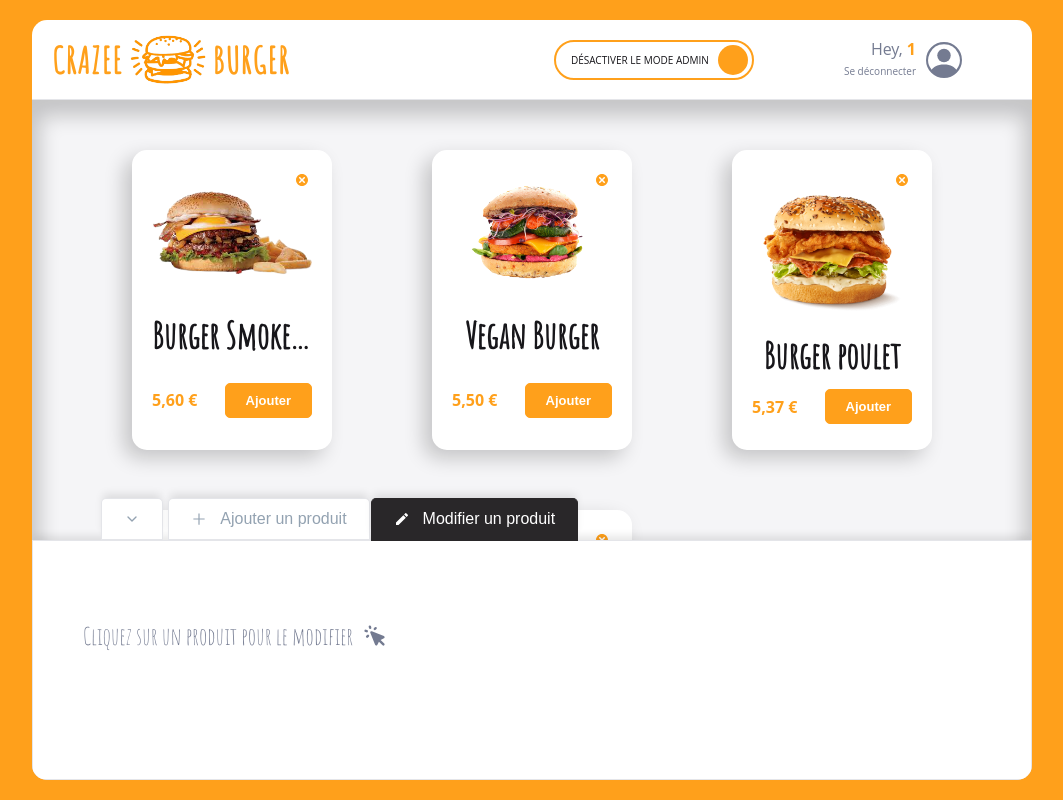
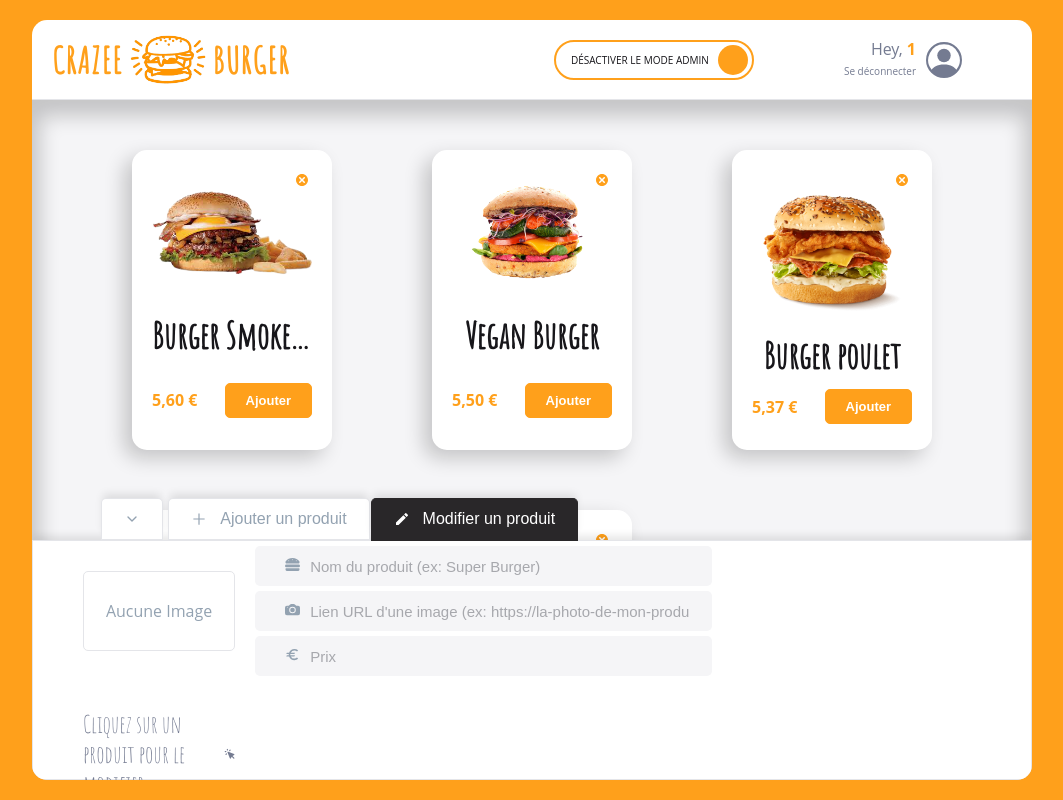
Before and after one commit to NFiker/crazee-burger, a React (Vite) app: page /order/1 in a window 1280 px wide. Shown: the whole page, without its empty margins (108-1171 px from the left). Built offline with nearby package versions, Linux system fonts and the light colour scheme; a web font is replaced by a local one.

Commit message:
🚧  F09 > ADMIN > EditForm > retrieve info of clicked on card with AddForm form

```diff
--- a/src/components/pages/order/main/admin/adminPanel/EditForm.jsx
+++ b/src/components/pages/order/main/admin/adminPanel/EditForm.jsx
@@ -1,13 +1,79 @@
 import HintMessage from "./HintMessage";
 import OrderContext from "../../../../../../context/OrderContext";
 import { useContext } from "react";
+import { getInputTextsConfig } from "./getInputTextsConfig.jsx";
+import styled from "styled-components";
+import ImagePreview from "./ImagePreview.jsx";
+import { useState } from "react";
+import TextInput from "../../../../../reusable-ui/TextInput.jsx";
+import { EMPTY_PRODUCT } from "../../../../../../enums/product";
 
 export default function EditForm() {
   const { productSelected } = useContext(OrderContext);
+  const [productBeingEdited, setProductBeingEdited] = useState(EMPTY_PRODUCT);
+
+  const inputTexts = getInputTextsConfig(productSelected);
+
+  const handleChange = (event) => {
+    const { name, value } = event.target;
+    setProductBeingEdited({ ...productBeingEdited, [name]: value });
+  };
+
   return (
-    <div>
+    <EditFormStyled>
+      <ImagePreview
+        title={productSelected.title}
+        imageSource={productSelected.imageSource}
+      />
+      <div className="input-fields">
+        {inputTexts.map((input) => (
+          <TextInput
+            key={input.id}
+            // name={input.name}
+            // value={input.value}
+            // placeholder={input.placeholder}
+            // Icon={input.Icon}
+            {...input}
+            onChange={handleChange}
+            version="minimalist"
+          />
+        ))}
+      </div>
       <HintMessage />
-      <span>{productSelected && productSelected.title}</span>
-    </div>
+    </EditFormStyled>
   );
 }
+
+const EditFormStyled = styled.form`
+  display: grid;
+  grid-template-columns: 1fr 3fr;
+  grid-template-rows: repeat(4, 1fr);
+  grid-template-areas:
+    "image-preview   input-fields"
+    "image-preview   input-fields"
+    "image-preview   input-fields"
+    ".               submit-button";
+
+  height: 100%;
+  width: 70%;
+  grid-column-gap: 20px;
+  grid-row-gap: 8px;
+
+  .input-fields {
+    grid-area: input-fields;
+    display: grid;
+    align-self: center;
+    grid-row-gap: 5px;
+  }
+
+  .submit {
+    grid-area: submit-button;
+    display: flex;
+    align-items: center;
+
+    .submit-button {
+      width: 50%;
+      margin-top: 8px;
+    }
+  }
+`;
```
